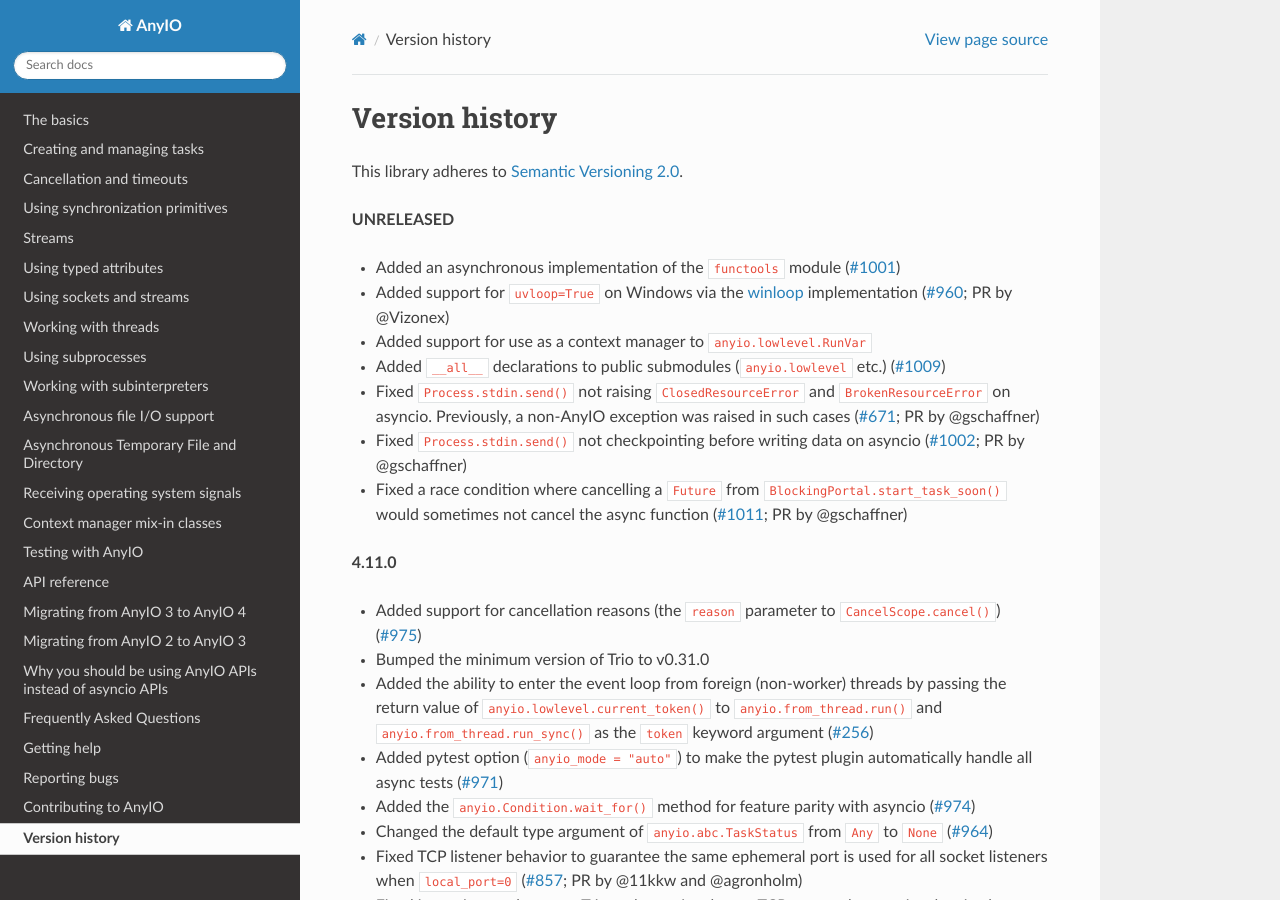
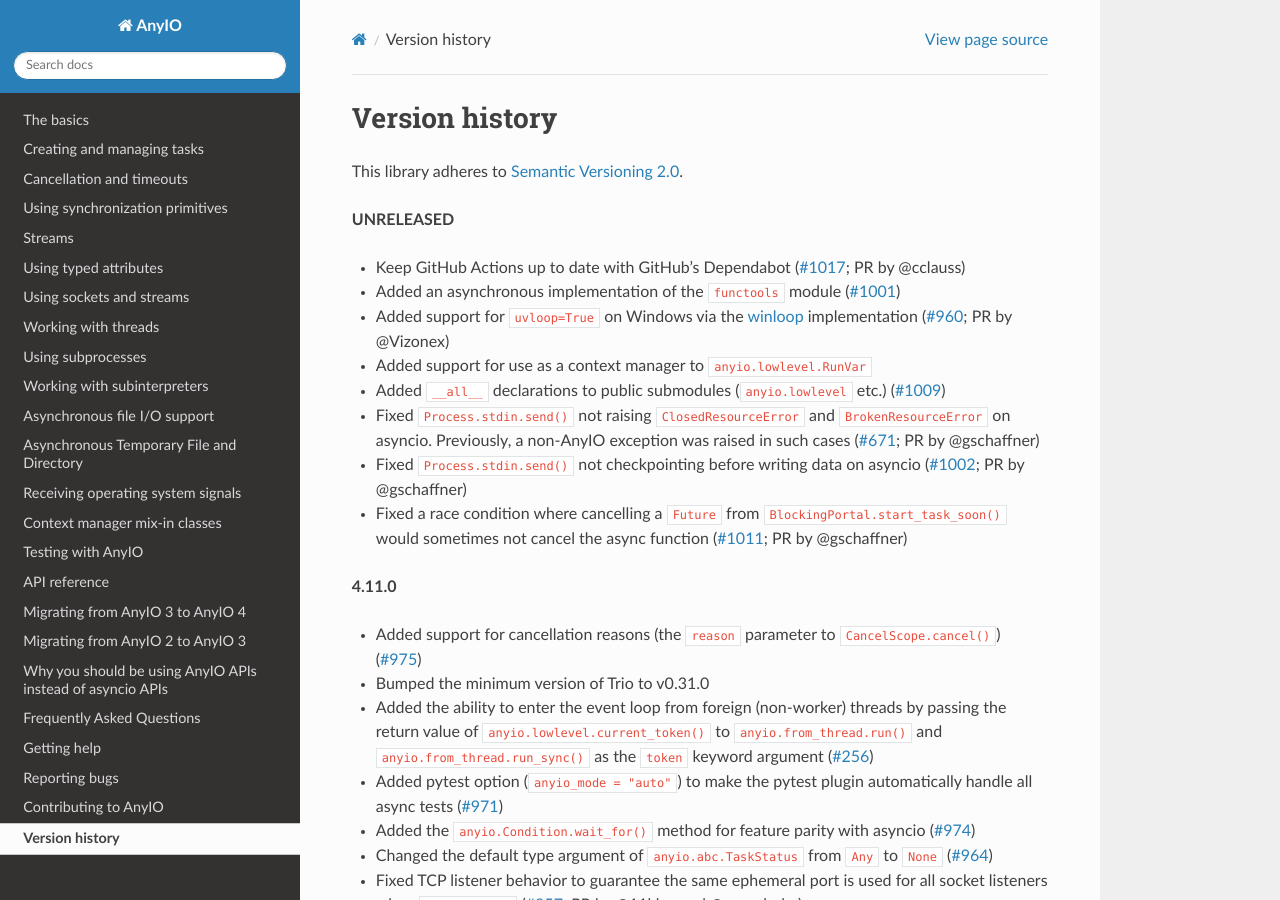
Before and after one commit to agronholm/anyio, a Sphinx documentation site: the page built from docs/versionhistory.rst, in a window 1280 px wide and 900 px high. Built offline with Sphinx 7.4.7 and the Read the Docs theme 3.1.0, drawn with Linux system fonts in a browser that asks for light colours; the version number could not be read and is left out.

Commit message:
Update version history with recent changes

```diff
--- a/docs/versionhistory.rst
+++ b/docs/versionhistory.rst
@@ -5,6 +5,8 @@ This library adheres to `Semantic Versioning 2.0 <http://semver.org/>`_.
 
 **UNRELEASED**
 
+- Keep GitHub Actions up to date with GitHub's Dependabot
+  (`#1017 <https://github.com/agronholm/anyio/pull/1017>`_; PR by @cclauss)
 - Added an asynchronous implementation of the ``functools`` module
   (`#1001 <https://github.com/agronholm/anyio/pull/1001>`_)
 - Added support for ``uvloop=True`` on Windows via the winloop_ implementation
```
